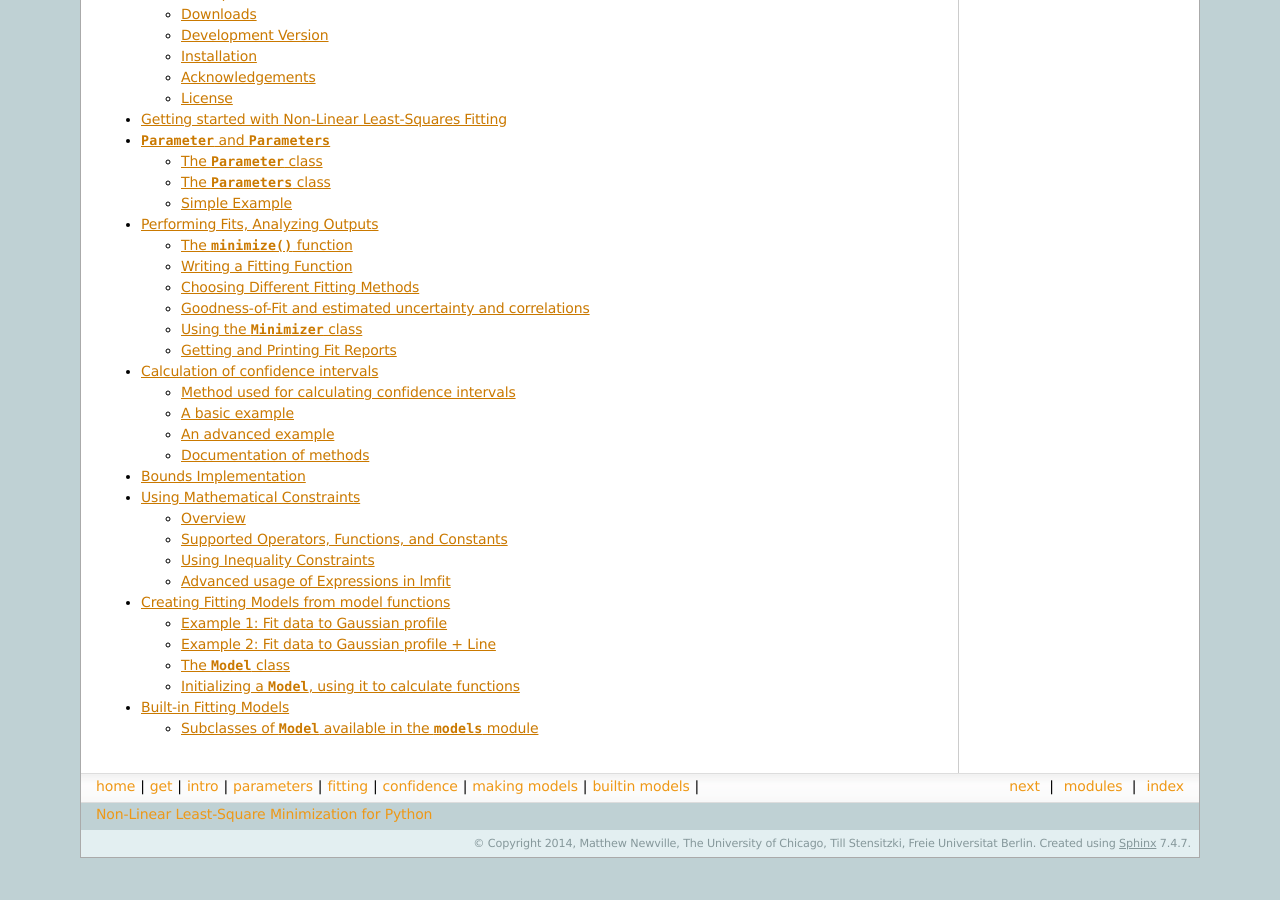
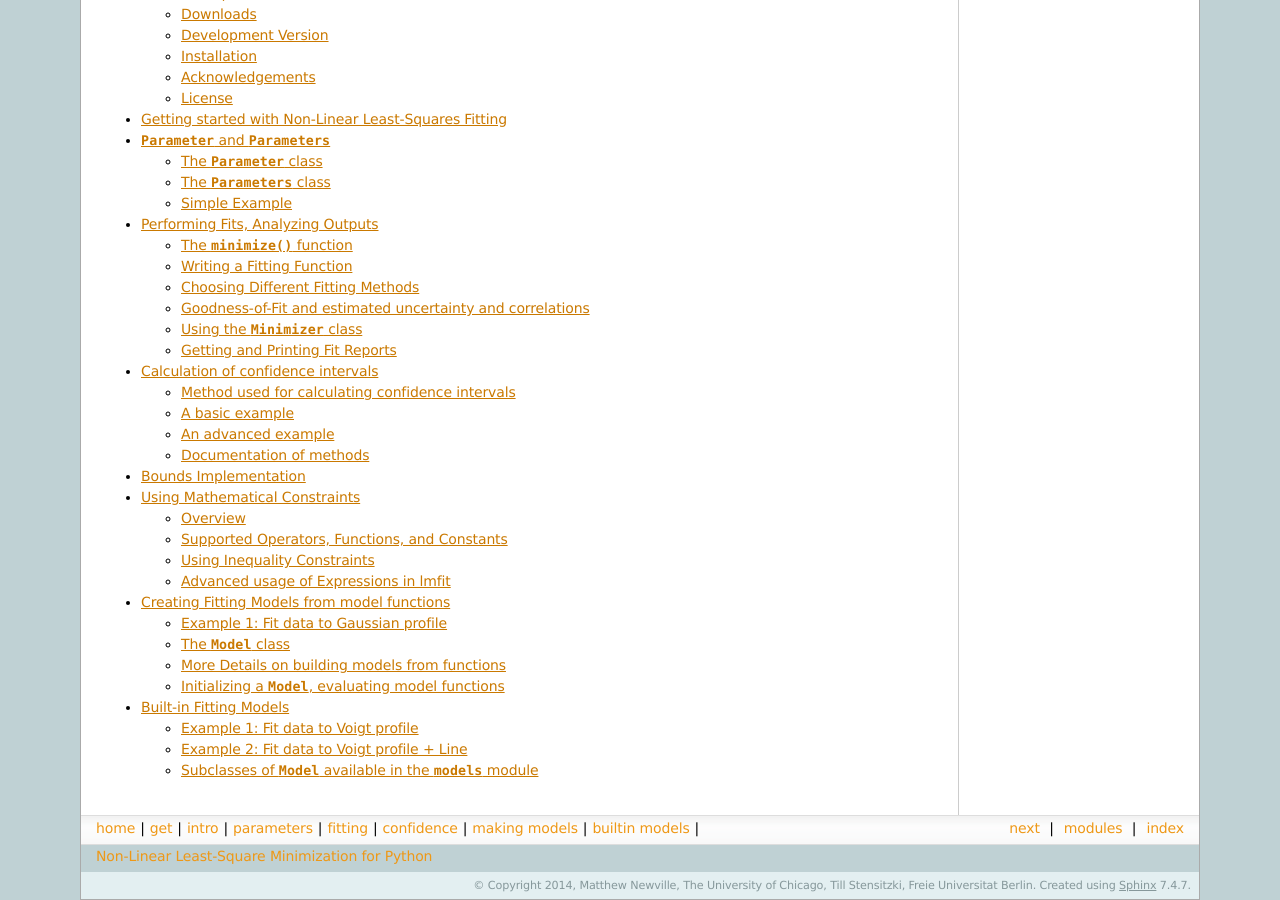
Before and after one commit to lmfit/lmfit-py, a Sphinx documentation site: the page built from doc/index.rst, in a window 1280 px wide and 900 px high, scrolled down 870 px. Built offline with Sphinx 7.4.7, drawn with Linux system fonts in a browser that asks for light colours; before the commit the page ends 1728 px from its top, so only the background shows below that; some of the changed lines change nothing that is shown.

Commit message:
more reorg of doc for models

```diff
--- a/doc/builtin_models.rst
+++ b/doc/builtin_models.rst
@@ -12,13 +12,62 @@
 give a composite function -- say, a Lorentzian plus a linear background.
 
 
-
 In an effort to make make simple
 things truly simple, the lmfit package provides canonical definitions for
 many known lineshapes and pre-defined high-level fitting models in
 the :mod:`models` module. These are listed in more detail in the next section
 (:ref:`builtin_models_label`), and you may want to consult that list before
 writing your own model.
+
+
+Example 1: Fit data to Voigt profile
+=================================================
+
+Example 2: Fit data to Voigt profile + Line
+=================================================
+
+We can expand on the model by showing an important feature of the lmfit
+Models derived from the powerful :class:`Model` class: you can add them
+together.  That is, to fit data to a Gaussian plus a linear offset, we
+could use this script (also included in the ``examples`` folder with the
+source code):
+
+.. literalinclude:: ../examples/models_doc2.py
+
+
+This is only slightly more complicated than the script above.  Here, we
+start with a :class:`GaussianModel` as before and use the built-in method
+to guess starting values.  But then we create a :class:`LinearModel` (which
+has parameters named ``slope`` and ``intercept``), and add this to the
+:class:`GaussianModel` with the simple::
+
+    total = gauss + line
+
+and call the :meth:`fit` method of the combined model ``total``.  That will
+fit all the parameters, reporting results of::
+
+    [[Variables]]
+         amplitude:     8.459308 +/- 0.1241455 (1.47%) initial =  11.96192
+         center:        5.655479 +/- 0.009176806 (0.16%) initial =  5.7
+         fwhm:          1.590575 +/- 0.02335249 (1.47%) == '2.354820*sigma'
+         intercept:    -2.968602 +/- 0.03352202 (1.13%) initial = -1
+         sigma:         0.6754549 +/- 0.009916889 (1.47%) initial =  0.9
+         slope:         0.1148441 +/- 0.005748924 (5.01%) initial =  0
+    [[Correlations]] (unreported correlations are <  0.250)
+        C(amplitude, sigma)          =  0.666
+
+and give a plot like this:
+
+.. image:: _images/models_doc2.png
+   :target: _images/models_doc2.png
+   :width: 85%
+
+again showing (simulated) data shown in blue dots, with the best fit as a
+solid red line, and the initial fit in black dashed line.
+
+The emphasis here is that not only is fitting to a single pre-defined
+function a simple matter, but that fitting to a model built up of several
+pre-defined functions is not much more difficult.
 
 
 Subclasses of :class:`Model` available in the :mod:`models` module
--- a/doc/model.rst
+++ b/doc/model.rst
@@ -36,7 +36,7 @@
     >>>
     >>> def gaussian(x, amp, cen, wid):
     ...    "1-d gaussian: gaussian(x, amp, cen, wid)"
-    ...    return (amp/sqrt(2*pi)*wid) * exp(-(x-cen)**2 /(2*wid**2))
+    ...    return (amp/(sqrt(2*pi)*wid)) * exp(-(x-cen)**2 /(2*wid**2))
     ...
 
 
@@ -107,114 +107,40 @@
 
 So far, this is a slightly long-winded way to plot a Gaussian function.  Of
 course, we can also use the :meth:`fit` method to fit this model to data.
-To do this,
-
-Of course, we could define a model Gaussian function, define the Parameters
-that go into and build a residual function.  But since many people are
-likely to want to do such fits, it's useful xto set up such a model once,
-especially if done in such away as to be easy to extend.
-
-
-the set of Parameters needed for this model.  It also has built-in
-functions for guessing starting values for the Parameters based on some
-data, and fitting the model to a set of data.  This will give a very simple
-interface to fitting data to this well-known function.  Here's a script to
-do this (included in the ``examples`` folder with the source code):
+Putting everything together, the script to do such a fit (included in the
+``examples`` folder with the source code) is:
 
 .. literalinclude:: ../examples/model_gaussian.py
 
-After some imports, we read in the data for ``x`` and ``y`` from a text
-file. We then define a Gaussian model function and create a :class:`Model`
-from this.
+which is pretty compact and to the point.   The results printed out are::
+
+    [[Variables]]
+         amp:     8.880218 +/- 0.1135949 (1.28%) initial =  5
+         cen:     5.658661 +/- 0.01030495 (0.18%) initial =  5
+         wid:     0.6976547 +/- 0.01030495 (1.48%) initial =  1
+    [[Correlations]] (unreported correlations are <  0.250)
+         C(amp, wid)                  =  0.577
 
 
-This mode will automatically contains
-all the Parameters for a Gaussian line shape -- it has parameters named
-``amplitude``, ``center``, and ``sigma``.  We then tell this model to guess
-initial starting values for these parameters based on the data arrays.  We
-then run the :meth:`fit` method of the model, and print out the results,
-which will look like this::
+and the plot generated gives:
 
-    [[Variables]]
-         amplitude:     8.880221 +/- 0.1135958 (1.28%) initial =  10.90974
-         center:        5.658661 +/- 0.01030511 (0.18%) initial =  5.7
-         fwhm:          1.642852 +/- 0.02426668 (1.48%) == '2.354820*sigma'
-         sigma:         0.6976551 +/- 0.01030511 (1.48%) initial =  0.8
-    [[Correlations]] (unreported correlations are <  0.250)
-        C(amplitude, sigma)          =  0.577
 
-You can see here that the model created Parameters named ``amplitude``,
-``center``, and ``sigma`` for the Gaussian model, and a parameter named
-``fwhm``, constrained with ``sigma`` to report Full Width at Half Maximum.
-Finally, we display the data, best fit and initial guess graphically --
-note that both the initial and best fit are preserved in the ``result``
-returned by :meth:`fit` method.
-
-.. image:: _images/models_doc1.png
-   :target: _images/models_doc1.png
+.. image:: _images/model_fit1.png
+   :target: _images/model_fit1.png
    :width: 85%
 
+
 which shows the data in blue dots, the best fit as a solid red line, and
-the initial fit in black dashed line.  You can also see from the results
-that the starting guess were a pretty good estimate for this simple data
-set.
+the initial fit in black dashed line.
 
-We emphasize here that the fit to this pre-built model really took 3
-lines of code::
+We emphasize here that the fit to this function really took 2 lines of code::
 
-    model = GaussianModel()
-    model.guess_starting_values(y, x=x)
-    result = model.fit(y, x=x)
+    model = Model(gaussian)
+    result = model.fit(data, x=x amp=5, cen=5, wid=1)
 
-Of course, some models are necessarily mode complicated.
-
-
-Example 2: Fit data to Gaussian profile + Line
-=================================================
-
-We can expand on the model by showing an important feature of the lmfit
-Models derived from the powerful :class:`Model` class: you can add them
-together.  That is, to fit data to a Gaussian plus a linear offset, we
-could use this script (also included in the ``examples`` folder with the
-source code):
-
-.. literalinclude:: ../examples/models_doc2.py
-
-
-This is only slightly more complicated than the script above.  Here, we
-start with a :class:`GaussianModel` as before and use the built-in method
-to guess starting values.  But then we create a :class:`LinearModel` (which
-has parameters named ``slope`` and ``intercept``), and add this to the
-:class:`GaussianModel` with the simple::
-
-    total = gauss + line
-
-and call the :meth:`fit` method of the combined model ``total``.  That will
-fit all the parameters, reporting results of::
-
-    [[Variables]]
-         amplitude:     8.459308 +/- 0.1241455 (1.47%) initial =  11.96192
-         center:        5.655479 +/- 0.009176806 (0.16%) initial =  5.7
-         fwhm:          1.590575 +/- 0.02335249 (1.47%) == '2.354820*sigma'
-         intercept:    -2.968602 +/- 0.03352202 (1.13%) initial = -1
-         sigma:         0.6754549 +/- 0.009916889 (1.47%) initial =  0.9
-         slope:         0.1148441 +/- 0.005748924 (5.01%) initial =  0
-    [[Correlations]] (unreported correlations are <  0.250)
-        C(amplitude, sigma)          =  0.666
-
-and give a plot like this:
-
-.. image:: _images/models_doc2.png
-   :target: _images/models_doc2.png
-   :width: 85%
-
-again showing (simulated) data shown in blue dots, with the best fit as a
-solid red line, and the initial fit in black dashed line.
-
-The emphasis here is that not only is fitting to a single pre-defined
-function a simple matter, but that fitting to a model built up of several
-pre-defined functions is not much more difficult.
-
+Of course, some models are necessarily more complicated, and you may want
+to place bounds or constraints on parameter values, but at least it is easy
+to model and fit to simple functions.
 
 The :class:`Model` class
 =======================================
@@ -222,7 +148,6 @@
 The :class:`Model` class is the most general way to wrap a pre-defined
 function as a fitting model.  All the models described in this chapter are
 derived from it.
-
 
 .. class:: Model(func[, independent_vars=None[, param_names=None[, missing=None[, prefix=''[, components=None]]]]])
 
@@ -245,45 +170,6 @@
 
 Methods and Attributes of the :class:`Model` class
 ----------------------------------------------------
-
-.. attribute:: independent_vars
-
-   list of strings for independent variables.
-
-.. attribute:: param_names
-
-   list of strings of parameter names.
-
-
-.. attribute:: params
-
-   :class:`Parameters` object for the model
-
-.. attribute:: prefix
-
-   prefix used for name-mangling of parameter names.  That is, for a
-   :class:`GaussianModel`, the default parameter names would be
-   ``amplitude``, ``center``, and ``sigma``.  These parameters are used for
-   many pre-defined models, and would cause a name collision for a
-   composite model.  Using a prefix of ``g1_`` would convert these
-   parameter names to ``g1_amplitude``, ``g1_center``, and ``g1_sigma``.
-
-.. attribute:: missing
-
-   what to do for missing values.  The choices are
-
-    * ``None``: Do not check for null or missing values (default)
-    * ``'drop'``: Drop null or missing observations in data.  If pandas is
-                installed, ``pandas.isnull`` is used, otherwise :attr:`numpy.isnan` is used.
-    * ``'raise'``: Raise a (more helpful) exception when data contains null
-                  or missing values.
-
-.. attribute:: components
-
-   a list of instances of :class:`Model` that make up a composite model.
-   Normally, you will not need to use this, but is used my :class:`Model`
-   itself when constructing a composite model (that is adding models together).
-
 
 .. method:: guess_starting_values(data, **kws)
 
@@ -352,6 +238,46 @@
 +----------------------------+------------------------------------------------------+
 
 
+.. attribute:: independent_vars
+
+   list of strings for independent variables.
+
+.. attribute:: param_names
+
+   list of strings of parameter names.
+
+
+.. attribute:: params
+
+   :class:`Parameters` object for the model
+
+.. attribute:: prefix
+
+   prefix used for name-mangling of parameter names.  That is, for a
+   :class:`GaussianModel`, the default parameter names would be
+   ``amplitude``, ``center``, and ``sigma``.  These parameters are used for
+   many pre-defined models, and would cause a name collision for a
+   composite model.  Using a prefix of ``g1_`` would convert these
+   parameter names to ``g1_amplitude``, ``g1_center``, and ``g1_sigma``.
+
+.. attribute:: missing
+
+   what to do for missing values.  The choices are
+
+    * ``None``: Do not check for null or missing values (default)
+    * ``'drop'``: Drop null or missing observations in data.  If pandas is
+                installed, ``pandas.isnull`` is used, otherwise :attr:`numpy.isnan` is used.
+    * ``'raise'``: Raise a (more helpful) exception when data contains null
+                  or missing values.
+
+.. attribute:: components
+
+   a list of instances of :class:`Model` that make up a composite model.
+   Normally, you will not need to use this, but is used my :class:`Model`
+   itself when constructing a composite model (that is adding models together).
+
+
+
 Determining parameter names and independent variables for a function
 -----------------------------------------------------------------------
 
@@ -374,10 +300,20 @@
 
 
 
-Simple Examples:  Building a  :class:`Model` from a function
------------------------------------------------------------------
+More Details on building models from functions
+============================================================
 
-A simple exmple of creating a :class:`Model` from a function::
+
+Here we explore some of the variations of building a :class:`Model` from a
+user-defined function that didn't get mentioned in the example above for
+the Gaussian model.
+
+
+Explicitly specifying ``independent_vars``
+-------------------------------------------------
+
+As for the example above of the Gaussian model, creating a :class:`Model`
+from a function is fairly easy::
 
     >>> def decay(t, tau, N):
     ...    return N*np.exp(-t/tau)
@@ -407,6 +343,9 @@
     t <Parameter 't', None, bounds=[None:None]>
     N <Parameter 'N', None, bounds=[None:None]>
 
+Functions with keyword arguments
+-----------------------------------------
+
 If the model had keyword parameters, these would be turned into Parameters if
 the supplied default value was a valid number (but not ``None``).
 
@@ -430,7 +369,13 @@
 hand, the ``check_positive`` keyword argument, was not converted to a
 parameter because it has a boolean default value.
 
-Initializing a :class:`Model`, using it to calculate functions
+Defining a ``prefix`` for the Parameters
+--------------------------------------------
+
+
+
+
+Initializing a :class:`Model`, evaluating model functions
 ====================================================================
 
 To use any model, one needs to initialize the variables (so that no values
```
